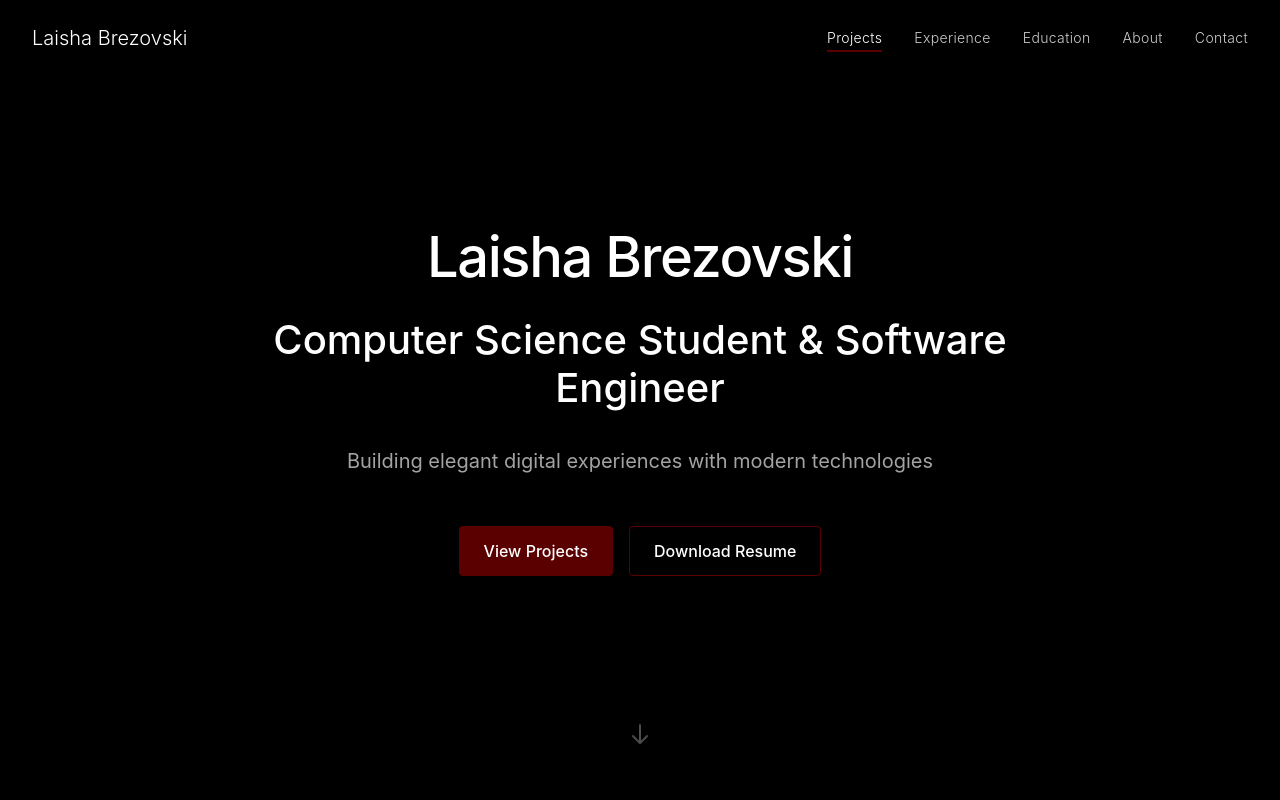
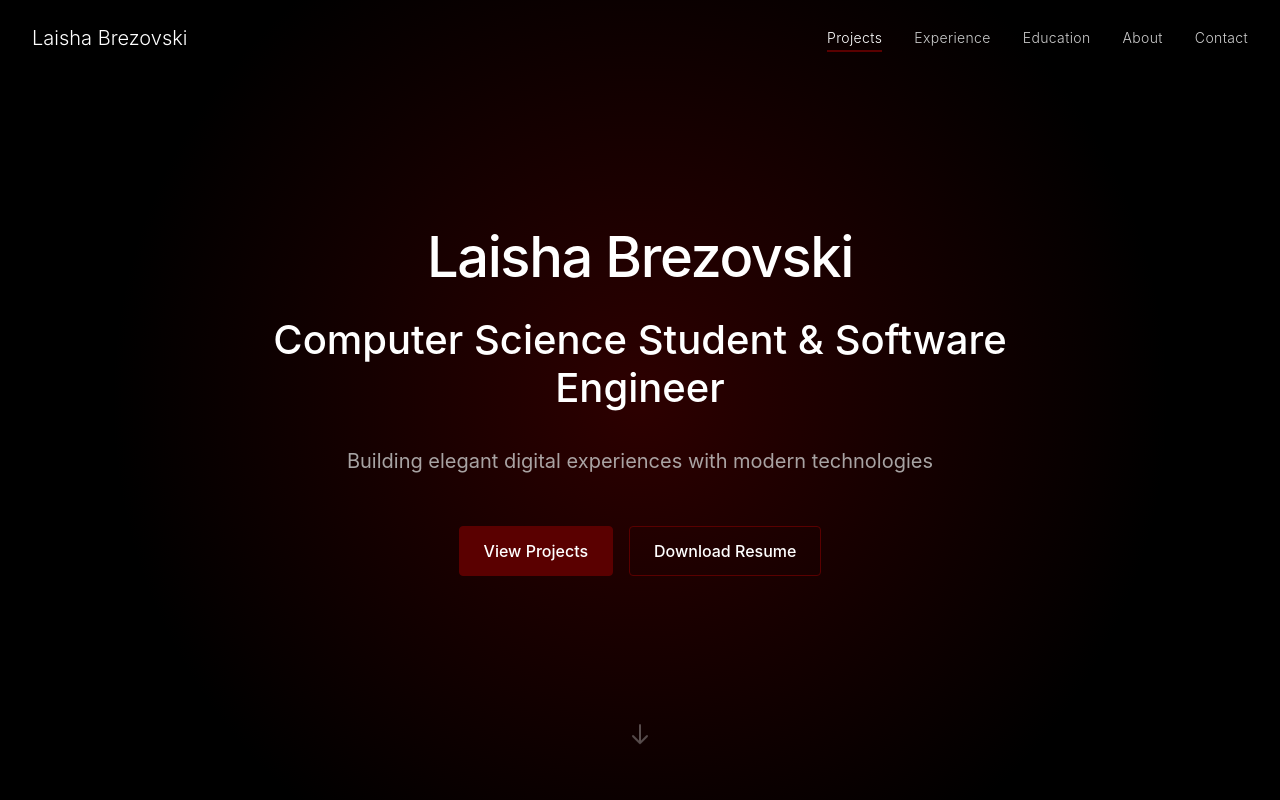
Before and after one commit to Laibrez/laibrez.github.io, a Next.js app: page / in a window 1280 px wide. Shown: the top 800 px of the page. Built offline with nearby package versions, Linux system fonts and the light colour scheme.

Commit message:
Fix duplicate CSS and add gradient utility class
Co-authored-by: Laibrez <190900001+Laibrez@users.noreply.github.com>

```diff
--- a/app/globals.css
+++ b/app/globals.css
@@ -54,24 +54,9 @@ code, pre, .mono {
   font-family: 'JetBrains Mono', 'Fira Code', 'Courier New', monospace;
 }
 
-/* Typography */
-h1, h2, h3, h4, h5, h6 {
-  color: var(--text-white);
-  font-weight: 500;
-  line-height: 1.2;
-}
-
-h1 { font-size: 3.5rem; } /* 56px */
-h2 { font-size: 2.5rem; } /* 40px */
-h3 { font-size: 1.875rem; } /* 30px */
-
-p {
-  line-height: 1.7;
-}
-
-/* Code/Technical Font */
-code, pre, .mono {
-  font-family: 'JetBrains Mono', 'Fira Code', 'Courier New', monospace;
+/* Gradient Utilities */
+.bg-gradient-radial {
+  background: radial-gradient(circle at center, var(--accent-wine-dark) 0%, transparent 70%);
 }
 
 /* Card Styles */
```
